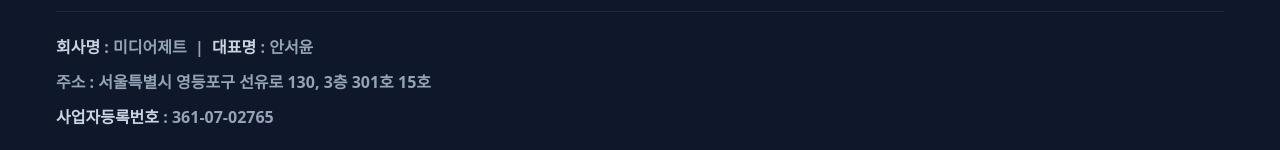
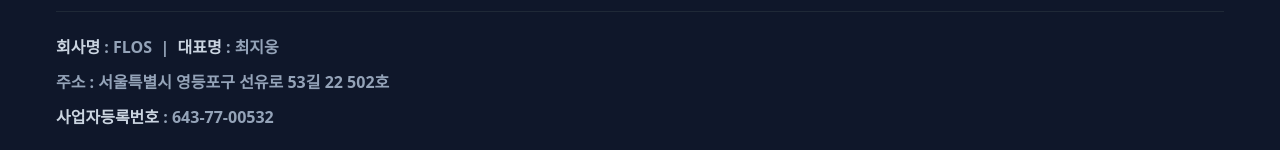
Before and after one commit to kLksdec1dde1235/fc, a plain HTML site: page db-event-result.html in a window 1280 px wide. Shown: the part 1300-1450 px from the top of the page. Drawn offline with Linux system fonts and the light colour scheme; a script that the page names is missing.

Commit message:
Update company information in db-event-result.html

```diff
--- a/db-event-result.html
+++ b/db-event-result.html
@@ -289,9 +289,9 @@ $(function(){
     <!-- 회사 정보 -->
     <div class="corp">
       <!-- <div class="ko-name">FitCase</div> -->
-      <p class="row"><b>회사명</b> : 미디어제트&nbsp;&nbsp;|&nbsp;&nbsp;<b>대표명</b> : 안서윤</p>
-      <address><b>주소</b> : 서울특별시 영등포구 선유로 130, 3층 301호 15호</address>
-      <p class="row"><b>사업자등록번호</b> : 361-07-02765</p>
+     <p class="row"><b>회사명</b> : FLOS&nbsp;&nbsp;|&nbsp;&nbsp;<b>대표명</b> : 최지웅</p>
+      <address><b>주소</b> : 서울특별시 영등포구 선유로 53길 22 502호</address>
+      <p class="row"><b>사업자등록번호</b> : 643-77-00532</p>
       <!-- 필요 시 추가
       <p class="row"><b>통신판매업신고번호</b> : 제2025-서울성동-0000호</p>
       <p class="row"><b>대표번호</b> : 02-000-0000&nbsp;&nbsp;|&nbsp;&nbsp;<b>이메일</b> : hello@fitcase.co</p>
```
